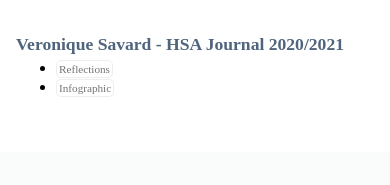
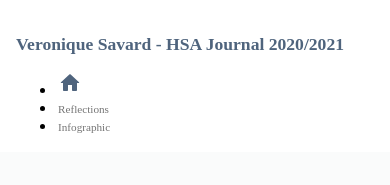
Before and after one commit to nuagesdencre/vero_hsa, a Gatsby site: page / in a window 390 px wide. Shown: the top 185 px of the page. Built offline with nearby package versions, Linux system fonts and the light colour scheme; Gatsby itself is replaced by a stand-in of ours.

Commit message:
fixing styling navigation

```diff
--- a/package.json
+++ b/package.json
@@ -5,6 +5,7 @@
   "author": "Ammar Jabakji <ammarjabakji@gmail.com>",
   "dependencies": {
     "@material-ui/core": "^4.11.3",
+    "@material-ui/icons": "^4.11.2",
     "gatsby": "^2.19.49",
     "gatsby-image": "^2.2.14",
     "gatsby-plugin-catch-links": "^2.1.5",
--- a/src/components/Header.js
+++ b/src/components/Header.js
@@ -1,8 +1,10 @@
 import React from 'react'
 import { Link } from 'gatsby'
+import HomeRoundedIcon from '@material-ui/icons/HomeRounded';
 import config from '../../data/SiteConfig'
 import Categories from './Categories'
 import styles from './Header.module.scss'
+
 
 const Header = () => (
   <header>
@@ -13,6 +15,11 @@
     </h1>
     <nav>
       <ul className={styles.mainNav}>
+        <li>
+          <Link to="/" activeClassName={styles.activeNav}>
+            <HomeRoundedIcon />
+          </Link>
+        </li>
         <li>
           <Link to="/reflections" activeClassName={styles.activeNav}>
             Reflections
--- a/src/components/Header.module.scss
+++ b/src/components/Header.module.scss
@@ -41,6 +41,7 @@
       color: #4f647d;
       font-size: 0.8rem;
     }
+
   }
 
   .activeNav {
@@ -49,11 +50,15 @@
   }
 }
 
+svg{
+  margin-top:10px;
+}
+
 .main-nav {
   display: flex;
   list-style: none;
   padding: 0;
-  margin-top: 30px;
+  margin-top: 40px;
   overflow: auto;
   overflow: -moz-scrollbars-none;
   scrollbar-width: none;
@@ -72,7 +77,7 @@
   }
 }
 
-@media (max-width: 1000px) {
+@media (max-width: 1600px) {
   header {
     display: block;
     height: 120px;
@@ -88,24 +93,31 @@
     }
 
     a{
-      background-color: #ffffff;
+      background: hsla(0, 0%, 100%, 0.749);
+      -webkit-backdrop-filter: blur(7px);
+      backdrop-filter: blur(7px);
     }
 
   }
 }
-
-@media (max-width: 768px) {
+@media (max-width: 1200px) {
   header {
     strong {
-      display: none;
+      display:none;
     }
   }
 
+}
+
+@media (max-width: 768px) {
   .main-nav {
     li {
       &+li {
         margin-left: 1rem;
       }
+    }
+    svg{
+      margin-top:5px;
     }
   }
 }
@@ -113,8 +125,6 @@
 @media (max-width: 520px) {
   header nav a {
     font-size: 0.7rem;
-    border: 1px solid #eee;
     padding: 2px;
-    border-radius: 5px;
   }
 }
```
Also changed, not shown: 1 other file.
